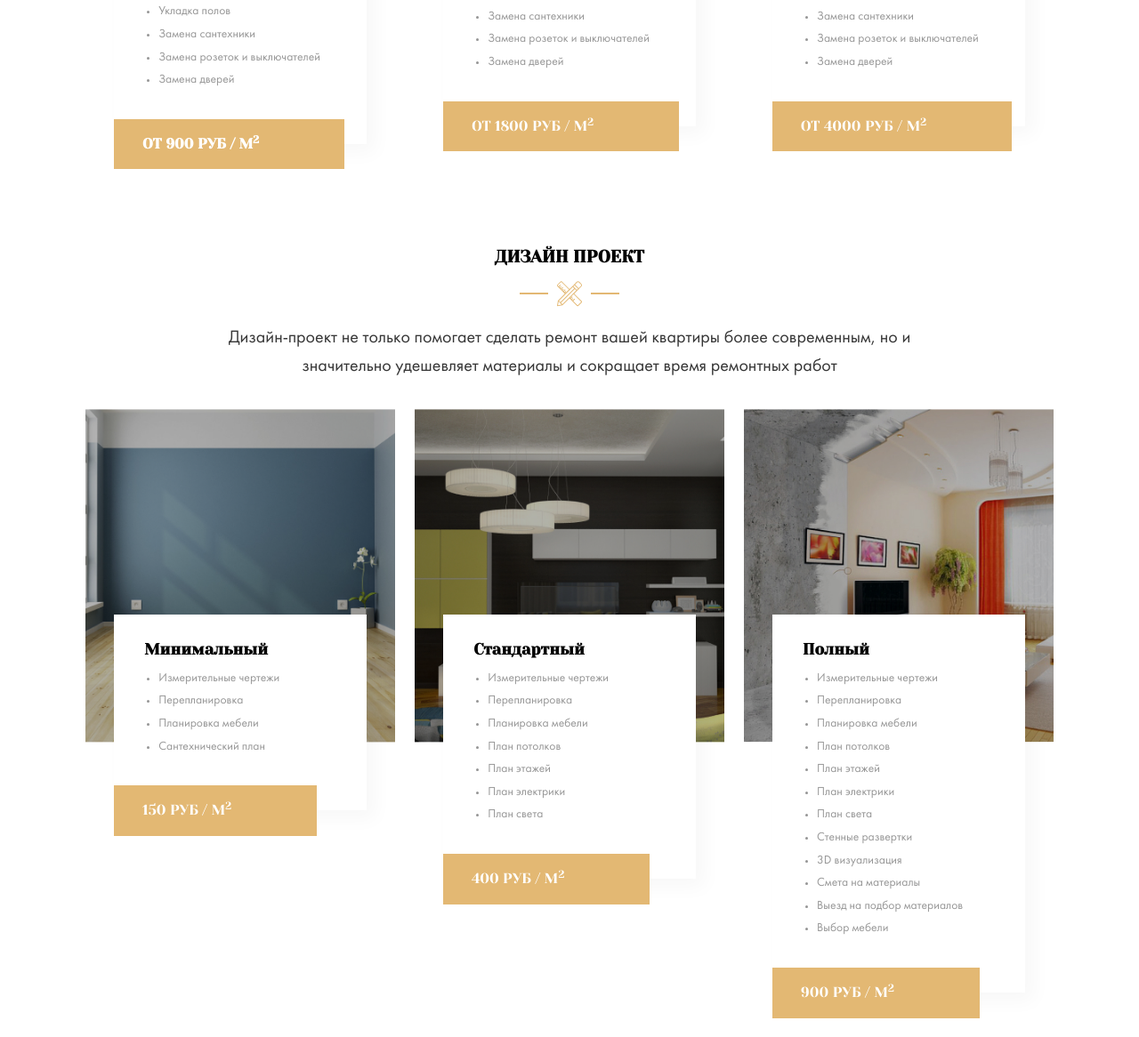
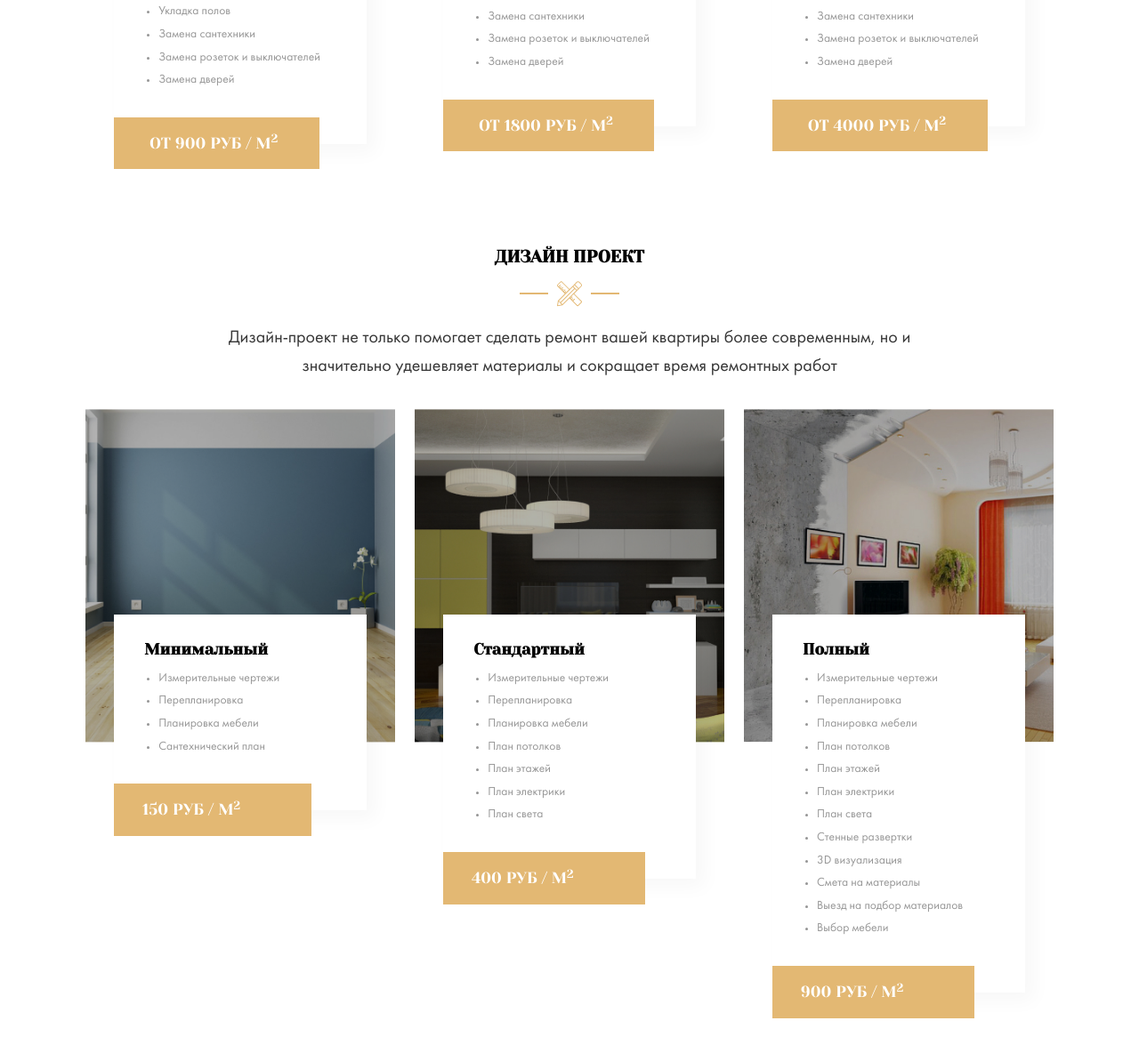
Before and after one commit to groms12/Repair-Design, a PHP site: page / in a window 1280 px wide. Shown: the part 1433-2599 px from the top of the page at 89% size. Run offline with PHP 8.4, Linux system fonts and the light colour scheme; some web fonts are replaced.

Commit message:
feat: button with pp

```diff
--- a/css/style.css
+++ b/css/style.css
@@ -512,13 +512,15 @@ template {
   position: absolute;
   left: 0;
   bottom: -1.79rem;
-  font-size: 1rem;
+  font-size: 1.1rem;
   font-family: 'Yeseva One', cursive;
   text-transform: uppercase;
   background-color: #E3B873;
   color: #fff;
-  padding: 1.2rem 6rem 1.2rem 2rem;
-  font-weight: 400; }
+  padding: 1.2rem 2.9rem 1.2rem 2.5rem;
+  font-weight: 100; }
+  .card__pricetag-1 {
+    padding: 1.2rem 5rem 1.2rem 2rem; }
 
 .container {
   width: 85%;
--- a/index.html
+++ b/index.html
@@ -192,7 +192,7 @@
                                     <!-- /.card__item -->
                                 </ul>
                                 <!-- /.card__list -->
-                                <div class="card__pricetag">
+                                <div class="card__pricetag card__pricetag-1">
                                     <span>150 руб / м<sup>2</sup></span>
                                 </div>
                             </div>
@@ -224,7 +224,7 @@
                                     <!-- /.card__item -->
                                 </ul>
                                 <!-- /.card__list -->
-                                <div class="card__pricetag">
+                                <div class="card__pricetag card__pricetag-1">
                                     <span>400 руб / м<sup>2</sup></span>
                                 </div>
                             </div>
@@ -266,7 +266,7 @@
                                     <!-- /.card__item -->
                                 </ul>
                                 <!-- /.card__list -->
-                                <div class="card__pricetag">
+                                <div class="card__pricetag card__pricetag-1">
                                     <span>900 руб / м<sup>2</sup></span>
                                 </div>
                             </div>
--- a/sass/templates/_types.sass
+++ b/sass/templates/_types.sass
@@ -43,10 +43,12 @@
         position: absolute
         left: 0
         bottom: -1.79rem
-        font-size: 1rem
+        font-size: 1.1rem
         font-family: 'Yeseva One', cursive
         text-transform: uppercase
         background-color: $primary
         color: $light
-        padding: 1.2rem 6rem 1.2rem 2rem
-        font-weight: 400
+        padding: 1.2rem 2.9rem 1.2rem 2.5rem
+        font-weight: 100
+        &-1
+            padding: 1.2rem 5rem 1.2rem 2rem
```
